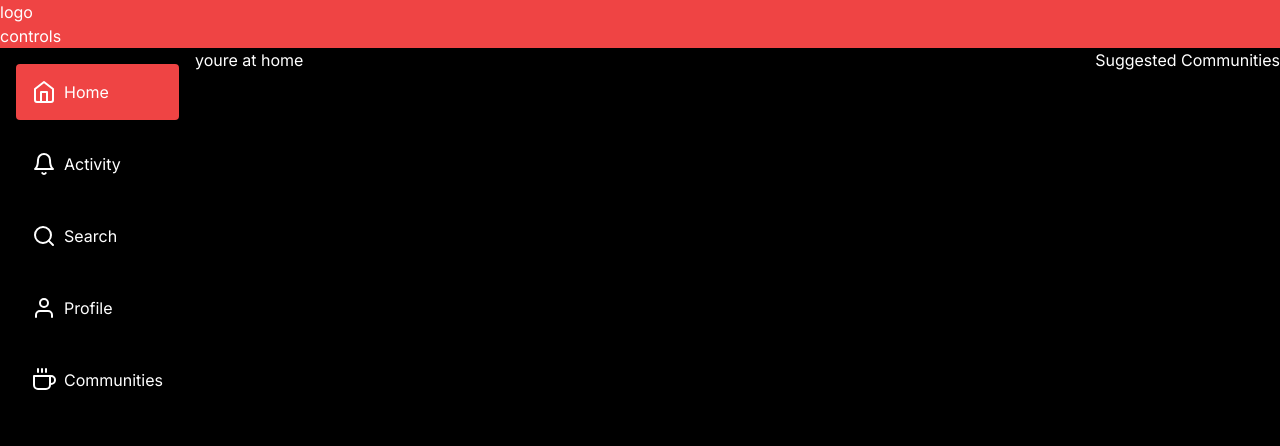
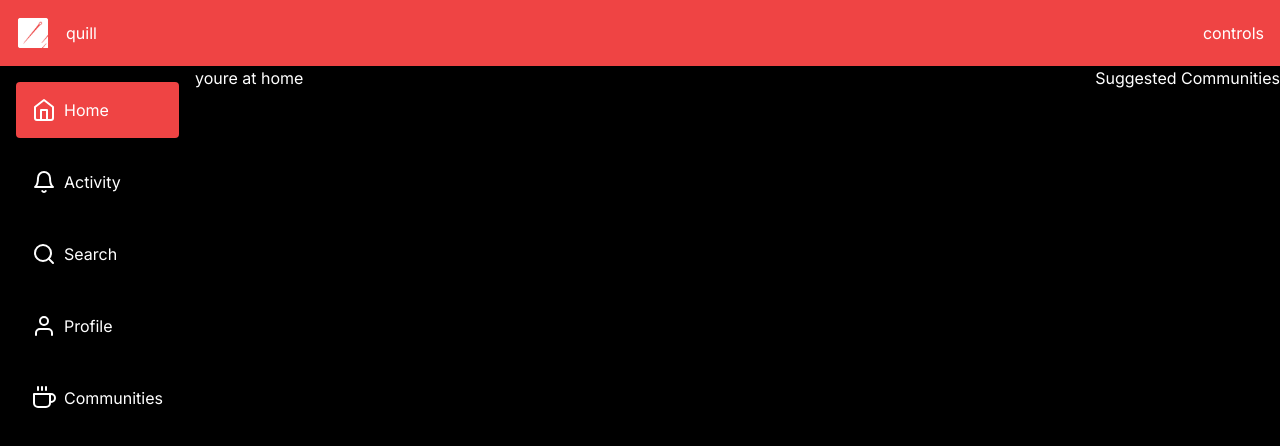
Before and after one commit to elleromero/quill, a Next.js app: page /home in a window 1280 px wide. Shown: the top 446 px of the page. Built offline with nearby package versions, Linux system fonts and the light colour scheme.

Commit message:
updated headerbar

```diff
--- a/components/shared/Headerbar.tsx
+++ b/components/shared/Headerbar.tsx
@@ -1,8 +1,21 @@
+import Image from "next/image";
+
 export default function Headerbar() {
   return (
     <header className="bg-red-500">
-      <span>logo</span>
-      <nav>controls</nav>
+      <div className="container mx-auto p-4 flex items-center justify-between">
+        <div className="logo flex items-center">
+          <Image
+            width={34}
+            height={34}
+            src="/assets/quill.png"
+            alt="quill-logo"
+            className="mr-4"
+          />
+          <span>quill</span>
+        </div>
+        <nav>controls</nav>
+      </div>
     </header>
   );
 }
```
